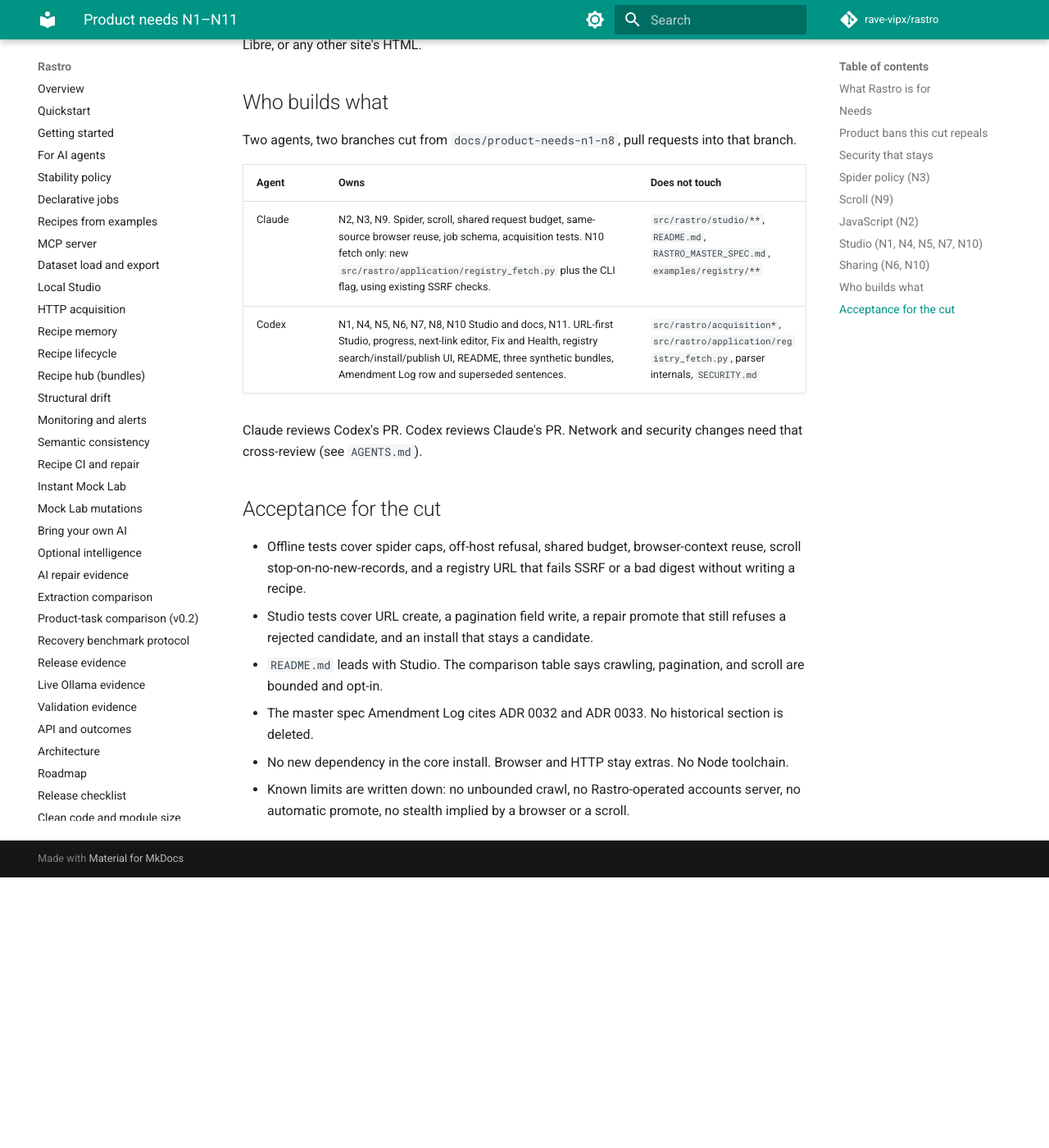
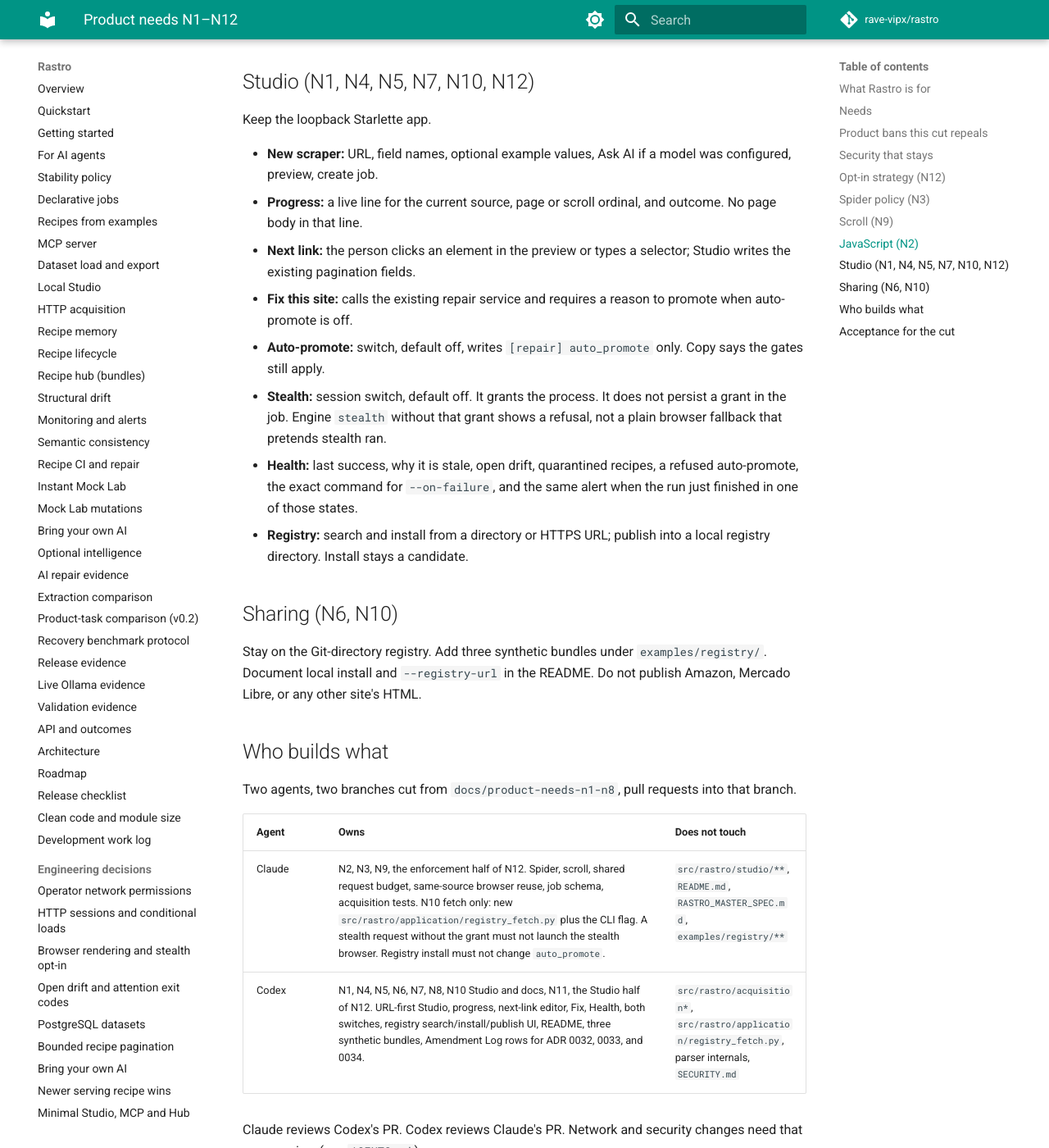
Before and after one commit to rave-vipx/rastro, an MkDocs documentation site: the page built from docs/product-needs.md, in a window 1280 px wide and 1400 px high, scrolled down 4889 px. Shown: the whole window at 82% size. Built offline with MkDocs 1.6.1 and Material for MkDocs 9.7.7, drawn with Linux system fonts in a browser that asks for light colours; comment, search, counter and statistics services are not loaded; before the commit the page ends 5959 px from its top, so only the background shows below that; some of the changed text lies outside the part shown.

Commit message:
docs: N12 opt-in auto-promote and stealth

```diff
--- a/docs/product-needs.md
+++ b/docs/product-needs.md
@@ -1,6 +1,6 @@
-# Product needs N1–N11
+# Product needs N1–N12
 
-Owner request, 2026-11-16, updated the same day: finish the product in this cut, including what the first draft had postponed (bounded scroll, a registry others can host, and a spec that matches). This file is the planning source. It overrides conflicting product bans in `RASTRO_MASTER_SPEC.md`, the README comparison table, and ADR 0020. It does **not** override the security model in `SECURITY.md`.
+Owner request, 2026-11-16, updated the same day: finish the product in this cut, including bounded scroll, a registry others can host, a spec that matches, and opt-in promote and stealth (ADR 0034). This file is the planning source. It overrides conflicting product bans in `RASTRO_MASTER_SPEC.md`, the README comparison table, and ADR 0020. It does **not** override the security model in `SECURITY.md`.
 
 `docs/roadmap.md` stays the history of what already shipped. This file is what to build next.
 
@@ -12,7 +12,7 @@ Rastro is the scraper a person with little scraping experience can keep running.
 2. They name the fields they want, in plain language.
 3. A model looks at the page **once**, proposes a recipe, and Rastro keeps that recipe only if it extracts valid records.
 4. Later runs use the recipe and do not call a model.
-5. When the site changes, Rastro says so, calls the model again, and adapts the recipe only after the same gates as today.
+5. When the site changes, Rastro says so, calls the model again, and adapts the recipe only after the same gates as today. If the operator turned auto-promote on, a candidate that passes those gates and the semantic judge becomes active without another click. If they did not, Rastro asks.
 6. Other people can publish a recipe (a store, a classifieds site, a news list) and someone else can install it as a candidate from a Git directory or from an HTTPS URL of that directory.
 7. The person can watch this from Studio, including drift and failures, not from a TOML file and an exit code.
 
@@ -23,16 +23,17 @@ A hand-written Scrapling + Pydantic script can extract one page. Rastro's job is
 | ID | Need | Done when |
 | --- | --- | --- |
 | N1 | URL-first Studio | Studio accepts a URL, fetches it, and builds a job. Saving HTML by hand is no longer required. |
-| N2 | JavaScript as a normal path | If the HTTP body has no records, Studio offers browser rendering. Stealth stays an operator opt-in. Pages of one source reuse one browser context. |
+| N2 | JavaScript as a normal path | If the HTTP body has no records, Studio offers browser rendering. Pages of one source reuse one browser context. |
 | N3 | Bounded spider | A job can follow links (same host by default) up to a depth and a page cap, concurrently, while extracting with the recipe. |
 | N4 | Pagination a non-expert can turn on | Studio can mark a next link and a page cap. The existing bounded pagination (ADR 0026) is the engine. |
-| N5 | Notifications a person understands | When a run ends in drift, failure, quarantine, or a cap, Studio shows that in words without opening a log. The existing `--on-failure` hook still runs, and the README shows a copy-paste hook. The job file still cannot set that hook. |
+| N5 | Notifications a person understands | When a run ends in drift, failure, quarantine, a refused promote, or a cap, Studio shows that in words without opening a log. The existing `--on-failure` hook still runs, and the README shows a copy-paste hook. The job file still cannot set that hook. |
 | N6 | Recipes people can share | `examples/registry/` has at least three synthetic public bundles (listing, news card, product card), and the README shows install, promote, load. |
-| N7 | Repair without silent corruption | Studio has one "Fix this site" action: propose, show old vs new values, promote only through the existing gates. `auto_promote` stays off unless the job already sets it. |
-| N8 | A README a newcomer can finish | The first screen is the five-minute Studio path, not the specification. No unsupported accuracy claims. |
-| N9 | Bounded scroll | A browser source can scroll until no new records or a step cap. Scroll is not stealth. See ADR 0033. |
+| N7 | Repair without silent corruption | Studio has "Fix this site" and a separate auto-promote switch, default off. On means the existing gates plus the semantic judge. Off means a person promotes with a reason. See ADR 0034. |
+| N8 | A README a newcomer can finish | The first screen is the five-minute Studio path, not the specification. No unsupported accuracy claims. The two opt-in switches are explained in one sentence each. |
+| N9 | Bounded scroll | A browser source can scroll until no new records or a step cap. Scroll does not enable stealth. See ADR 0033. |
 | N10 | A registry someone else can host | Search and install work from a local registry or an HTTPS URL of the same layout. Studio can search, install as a candidate, and publish into a local registry. No accounts and no Rastro-operated server. See ADR 0033. |
-| N11 | The spec matches the product | The master spec Amendment Log records ADR 0032 and ADR 0033. Sentences that still ban crawling, URL-first Studio, or a hostable registry are marked superseded. The file is not rewritten. |
+| N11 | The spec matches the product | The master spec Amendment Log records ADR 0032, ADR 0033, and ADR 0034. Sentences that still ban crawling, URL-first Studio, a hostable registry, or opt-in stealth are marked superseded. The file is not rewritten. |
+| N12 | Opt-in promote and stealth | Studio shows both switches off. Auto-promote writes `[repair] auto_promote` on the operator's job. Stealth grants the Studio process only (`--allow-stealth` / `RASTRO_ALLOW_STEALTH`). A bundle cannot set either. See ADR 0034. |
 
 ## Product bans this cut repeals
 
@@ -45,25 +46,36 @@ These were self-imposed. They are no longer requirements:
 - A browser context must be thrown away between pages of the **same** source during one pagination, scroll, or spider run. A fresh context per source is still the default across sources.
 - "There is no hosted registry" as a permanent boundary. A hostable static registry is in scope. A multi-tenant website is not.
 - "Infinite scroll is out of scope" as a permanent boundary. Unbounded scroll stays out.
+- "Stealth is forbidden." It is allowed when the operator grants it (ADR 0024, ADR 0034). It is not the default.
 
-Do not rewrite `RASTRO_MASTER_SPEC.md` to match. ADR 0032 and ADR 0033 are the amendments. Where the master spec disagrees with this file on the rows above, this file wins.
+Do not rewrite `RASTRO_MASTER_SPEC.md` to match. ADR 0032, ADR 0033, and ADR 0034 are the amendments. Where the master spec disagrees with this file on the rows above, this file wins.
 
 ## Security that stays
 
-Do not weaken these to make N1–N11 easier:
+Do not weaken these to make N1–N12 easier:
 
-- Recipes are data. No executable recipe code. Imported, installed, and model recipes stay candidates until a person promotes them.
-- A model proposes selectors or a judgement. It never writes records. `auto_promote` is not turned on by this cut.
+- Recipes are data. No flag turns on executable recipe code. Code the operator writes in their own job or SDK is theirs. Code from a bundle, a model, or a registry is refused.
+- A model proposes selectors or a judgement. It never writes records. `auto_promote` defaults off. When the operator turns it on, a failed gate still does not promote.
 - Invalid or missing data is never a successful empty result.
 - SSRF checks, the public-address default, private-network opt-in, extra ports, and ignore-robots stay operator grants. A job file, a bundle, a registry URL, or a model cannot grant them.
-- Stealth and challenge-solving stay operator grants (`--allow-stealth`). Scroll and browser mode do not imply stealth. No proxy rotation and no external CAPTCHA service.
+- Stealth and challenge-solving stay operator grants. The job may request `engine = "stealth"`; without the grant the stealth browser does not start. Scroll and plain browser mode do not imply stealth. No proxy rotation and no external CAPTCHA service.
 - Untrusted recipes (Hub, registry URL, MCP, Studio edits, model proposals) keep the selector cost policy (`:has()`, sibling combinators, and the depth limits).
 - Logs, hooks, and repair reports do not include page bodies, query strings, or secrets.
 - Studio stays loopback-only, with the per-run token, origin check, and path containment.
 - Spider, pagination, and scroll cannot reset the per-source request budget on every page or step.
-- Default tests stay offline. Fixtures are synthetic. Never commit a captured third-party page, credential, or personal data. Amazon, Mercado Libre, and news sites are recipes a user exports, not samples in this repository.
+- Default tests stay offline. Fixtures are synthetic. Never commit a captured third-party page, credential, or personal data. A sample leaves the machine only when the operator exports one they choose.
 - Do not open, read, or edit `benchmarks/recovery/sealed/`.
 - Do not replace Studio with a Node, React, Vite, or Tailwind toolchain. The loopback page is the GUI.
+
+## Opt-in strategy (N12)
+
+See ADR 0034.
+
+- **Auto-promote, default off.** Studio switch or `[repair] auto_promote = true` on the job the operator owns. Gates and the semantic judge still have to pass. Install from a registry does not change this key and does not promote.
+- **Stealth, default off.** Studio session switch, `--allow-stealth`, or `RASTRO_ALLOW_STEALTH=1`. The switch does not write the grant into the job. Browser and scroll leave it off.
+- **Someone else's HTML.** Export stays an explicit sample the operator picks. This repository keeps synthetic bundles.
+- **Code.** Not an opt-in on a shared recipe. Local job or SDK code only.
+- **Accounts.** Not an opt-in server. Sharing is the registry directory or its URL.
 
 ## Spider policy (N3)
 
@@ -98,19 +110,21 @@ See ADR 0033. Studio shows the step cap only after the `[scroll]` schema exists.
 ## JavaScript (N2)
 
 - HTTP first. Browser only when the job asks (`acquisition.engine = "browser"`) or when Studio offers it because the HTTP extract returned no records.
-- Stealth is never implied by "use a browser" or by scroll.
+- Stealth is a third choice, off until the operator grants it (N12).
 - One browser context per source per run, reused across that source's pages and scroll steps, then closed. No cookie jar shared across hosts.
 - Images, media, fonts, and WebSockets stay blocked.
 
-## Studio (N1, N4, N5, N7, N10)
+## Studio (N1, N4, N5, N7, N10, N12)
 
 Keep the loopback Starlette app.
 
 - **New scraper:** URL, field names, optional example values, Ask AI if a model was configured, preview, create job.
 - **Progress:** a live line for the current source, page or scroll ordinal, and outcome. No page body in that line.
 - **Next link:** the person clicks an element in the preview or types a selector; Studio writes the existing pagination fields.
-- **Fix this site:** calls the existing repair service and requires a reason to promote.
-- **Health:** last success, why it is stale, open drift, quarantined recipes, the exact command for `--on-failure`, and the same alert when the run just finished in one of those states.
+- **Fix this site:** calls the existing repair service and requires a reason to promote when auto-promote is off.
+- **Auto-promote:** switch, default off, writes `[repair] auto_promote` only. Copy says the gates still apply.
+- **Stealth:** session switch, default off. It grants the process. It does not persist a grant in the job. Engine `stealth` without that grant shows a refusal, not a plain browser fallback that pretends stealth ran.
+- **Health:** last success, why it is stale, open drift, quarantined recipes, a refused auto-promote, the exact command for `--on-failure`, and the same alert when the run just finished in one of those states.
 - **Registry:** search and install from a directory or HTTPS URL; publish into a local registry directory. Install stays a candidate.
 
 ## Sharing (N6, N10)
@@ -123,16 +137,16 @@ Two agents, two branches cut from `docs/product-needs-n1-n8`, pull requests into
 
 | Agent | Owns | Does not touch |
 | --- | --- | --- |
-| Claude | N2, N3, N9. Spider, scroll, shared request budget, same-source browser reuse, job schema, acquisition tests. N10 fetch only: new `src/rastro/application/registry_fetch.py` plus the CLI flag, using existing SSRF checks. | `src/rastro/studio/**`, `README.md`, `RASTRO_MASTER_SPEC.md`, `examples/registry/**` |
-| Codex | N1, N4, N5, N6, N7, N8, N10 Studio and docs, N11. URL-first Studio, progress, next-link editor, Fix and Health, registry search/install/publish UI, README, three synthetic bundles, Amendment Log row and superseded sentences. | `src/rastro/acquisition*`, `src/rastro/application/registry_fetch.py`, parser internals, `SECURITY.md` |
+| Claude | N2, N3, N9, the enforcement half of N12. Spider, scroll, shared request budget, same-source browser reuse, job schema, acquisition tests. N10 fetch only: new `src/rastro/application/registry_fetch.py` plus the CLI flag. A stealth request without the grant must not launch the stealth browser. Registry install must not change `auto_promote`. | `src/rastro/studio/**`, `README.md`, `RASTRO_MASTER_SPEC.md`, `examples/registry/**` |
+| Codex | N1, N4, N5, N6, N7, N8, N10 Studio and docs, N11, the Studio half of N12. URL-first Studio, progress, next-link editor, Fix, Health, both switches, registry search/install/publish UI, README, three synthetic bundles, Amendment Log rows for ADR 0032, 0033, and 0034. | `src/rastro/acquisition*`, `src/rastro/application/registry_fetch.py`, parser internals, `SECURITY.md` |
 
 Claude reviews Codex's PR. Codex reviews Claude's PR. Network and security changes need that cross-review (see `AGENTS.md`).
 
 ## Acceptance for the cut
 
-- Offline tests cover spider caps, off-host refusal, shared budget, browser-context reuse, scroll stop-on-no-new-records, and a registry URL that fails SSRF or a bad digest without writing a recipe.
-- Studio tests cover URL create, a pagination field write, a repair promote that still refuses a rejected candidate, and an install that stays a candidate.
-- `README.md` leads with Studio. The comparison table says crawling, pagination, and scroll are bounded and opt-in.
-- The master spec Amendment Log cites ADR 0032 and ADR 0033. No historical section is deleted.
+- Offline tests cover spider caps, off-host refusal, shared budget, browser-context reuse, scroll stop-on-no-new-records, a registry URL that fails SSRF or a bad digest without writing a recipe, install leaving `auto_promote` untouched, and stealth requested without a grant not launching the stealth browser.
+- Studio tests cover URL create, a pagination field write, a repair promote that still refuses a rejected candidate, an install that stays a candidate, and both switches rendering off.
+- `README.md` leads with Studio. The comparison table says crawling, pagination, and scroll are bounded and opt-in, and that stealth and auto-promote are off until the operator turns them on.
+- The master spec Amendment Log cites ADR 0032, ADR 0033, and ADR 0034. No historical section is deleted.
 - No new dependency in the core install. Browser and HTTP stay extras. No Node toolchain.
-- Known limits are written down: no unbounded crawl, no Rastro-operated accounts server, no automatic promote, no stealth implied by a browser or a scroll.
+- Known limits are written down: no unbounded crawl, no Rastro-operated accounts server, no executable shared recipes, no stealth implied by a browser or a scroll.
```
